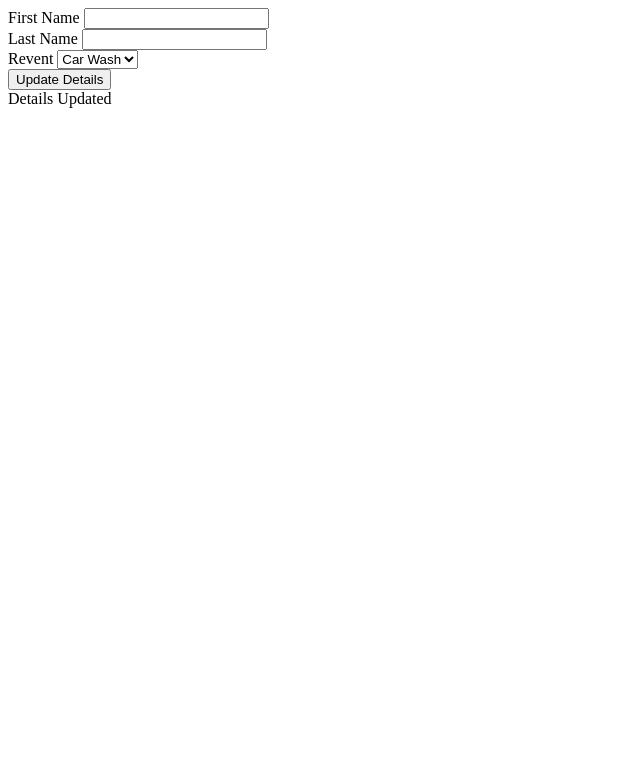
After one commit to AsadS95x/volunteerfundamentals, a Flask app: page /updvol/1 in a window 1280 px wide. The commit adds this page. Shown: the top 783 px of the page, without its empty margins (0-640 px from the left). Run offline with Flask 2, Linux system fonts and the light colour scheme; data comes from the database, SQL or seed files in the repository; both versions use the stored data as it was after the commit.

Commit message:
working crud for Volunteer table

```diff
--- a/applications/forms.py
+++ b/applications/forms.py
@@ -1,8 +1,5 @@
 from flask_wtf import FlaskForm
 from wtforms import StringField, SubmitField, SelectField,IntegerField
-
-
-
 
 
 class Volform(FlaskForm):
@@ -10,4 +7,10 @@ class Volform(FlaskForm):
     f_name = StringField('First Name')
     l_name = StringField('Last Name')
     Revent = SelectField('Registered Events', choices=[('carwash', 'Car Wash'), ('dinner', 'Dinner'), ('bakesale', 'Bakesale')])
-    submit = SubmitField('Add Name')
+    submit = SubmitField('Register Volunteer')
+
+class UpVolform(FlaskForm):
+    f_name = StringField("First Name")
+    l_name = StringField("Last Name")
+    Revent = SelectField("Revent", choices=[('carwash', 'Car Wash'), ('dinner', 'Dinner'), ('bakesale', 'Bakesale')])
+    submit = SubmitField('Update Details')
--- a/applications/models.py
+++ b/applications/models.py
@@ -10,5 +10,5 @@ class Volunteer(db.Model):
     v_id = db.Column(db.Integer, primary_key=True)
     f_name = db.Column(db.String(30), nullable=False)
     l_name = db.Column(db.String(30), nullable=False)
-    # re = db.relationship('Revents', backref='volunteers')
+    # re = db.relationship('Revents', backref='volunteer')
     re = db.Column(db.String(30), nullable=False)
--- a/applications/routes.py
+++ b/applications/routes.py
@@ -1,7 +1,7 @@
 from applications.models import Volunteer, Events
 from applications import app, db
 from flask import Flask, redirect, render_template, request, url_for
-from applications.forms import Volform
+from applications.forms import UpVolform, Volform
 
 '''
 @app.route('/viewevents', methods=['GET'])
@@ -17,11 +17,6 @@ def addevent():
 @app.route('/updatevent/<name>', methods=['GET', 'POST'])
 def updateevent(e_id):
     return null
-
-@app.route('/updatevol/<name>', methods=['GET', 'POST'])
-def updateevent(v_id):
-    return null
-
 
 @app.route('/deleteevent/<e_id>', methods=['GET', 'POST'])
 def deletevent(e_id):
@@ -39,20 +34,17 @@ def viewvolunteers():
     #volunteers = db.session.query(Subjects).all()
     return render_template('view_volunteers.html', volunteers=volunteers, message="")
 
-
 @app.route('/newvol', methods=['GET', 'POST'])
 def registervolunteer():
     message = ""
     vform = Volform()
 
     if request.method == 'POST':
-       # v_id = vform.v_id.data
+        #v_id = vform.v_id.data
         f_name = vform.f_name.data
         l_name = vform.l_name.data
         Revent = vform.Revent.data
-
-        print(" do we reach this?")
-
+        #print(" do we reach this?")
         if len(f_name) == 0 or len(l_name) == 0:
             message = "Please supply both first and last name"
         else:
@@ -65,14 +57,32 @@ def registervolunteer():
             db.session.commit()
             return redirect(url_for("registervolunteer"))
 
-    return render_template('addvol.html', form=vform, message=message)
-
+    return render_template('add_vol.html', form=vform, message=message)
 
 @app.route('/delvol/<id>', methods=['GET', 'POST'])
 def deletevolunteer(id):
+    message= "Volunteer Removed"
     volunteers = db.session.query(Volunteer).filter(Volunteer.v_id == id)
     #print ("This next line should be the query!")
     # #print (volunteers.all())
     volunteers.delete()
     db.session.commit()
-    return redirect(url_for("viewvolunteers"))
+    volunteers = db.session.query(Volunteer).all()
+    return render_template("view_volunteers.html", volunteers=volunteers, message=message)
+
+@app.route('/updvol/<id>', methods=['GET', 'POST'])
+def updatevolunteer(id):
+    message = "Details Updated"
+    volunteers = db.session.query(Volunteer).filter(Volunteer.v_id == id).first()
+    UpVform = UpVolform()
+
+    if request.method == 'POST':
+        #print ("2: "+request.form['f_name'])
+        #print ("1: "+request.form['l_name'])
+        volunteers.f_name = request.form['f_name']
+        volunteers.l_name = request.form['l_name']
+        volunteers.Revent = request.form['Revent']
+        db.session.commit()
+        return redirect(url_for("viewvolunteers"))
+
+    return render_template('update_vol.html', form=UpVform, message=message)
--- a/applications/templates/home.html
+++ b/applications/templates/home.html
@@ -20,8 +20,6 @@
                     <input type="submit" value="View Current Volunteers" />
                 </form>
 
-
-
             </form>
         </div>
     </body>
--- /dev/null
+++ b/applications/templates/update_vol.html
@@ -0,0 +1,20 @@
+<html>
+    <head>
+        <title>Change Volunteer Details form</title>
+    </head>
+    <body>
+        <div class='UpVolform'>
+            <form method='POST' action=''>
+                {{ form.f_name.label }} {{ form.f_name }}
+                <br>
+                {{ form.l_name.label }} {{ form.l_name }}
+                <br>
+                {{ form.Revent.label }} {{ form.Revent }}
+                <br>
+                {{ form.submit }}
+                <br>
+                {{ message }}
+            </form>
+        </div>
+    </body>
+</html>
--- a/applications/templates/view_volunteers.html
+++ b/applications/templates/view_volunteers.html
@@ -4,9 +4,12 @@
     </head>
     <body>
         <h1>There is alot happening near you</h1>
+        {{ message }}
+        <br>
         {% for v in volunteers %}
             <br>{{v}}{{v.f_name}}{{v.f_name.label}}<br>
          {%endfor%}
+         <br>
         <p>Eventually Events will be shown here</p>
     <body>
 </html>
```
Also changed, not shown: applications/data.db, applications/templates/add_vol.html (renamed from applications/templates/addvol.html).
